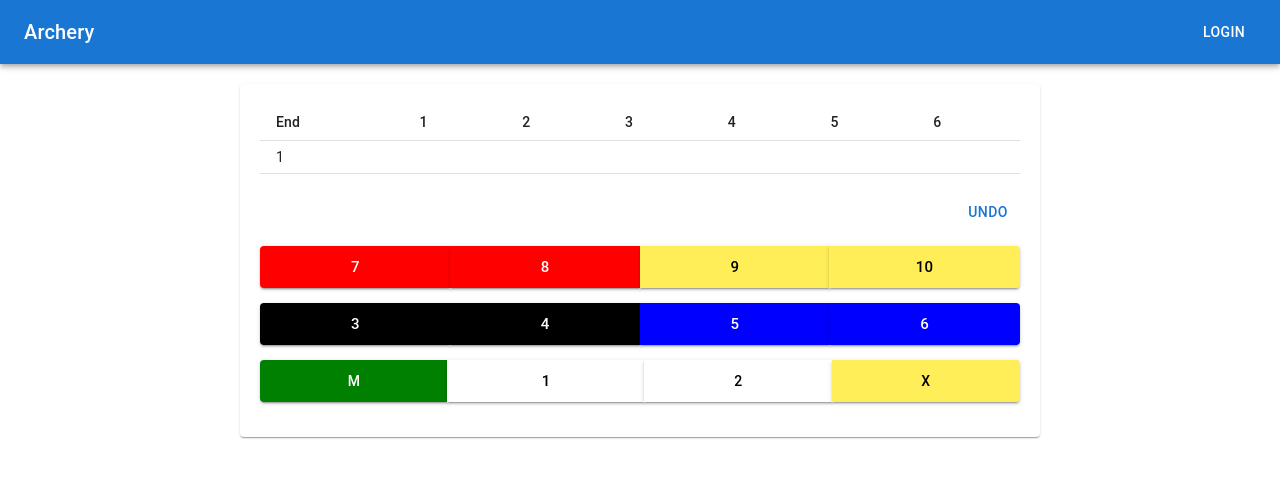
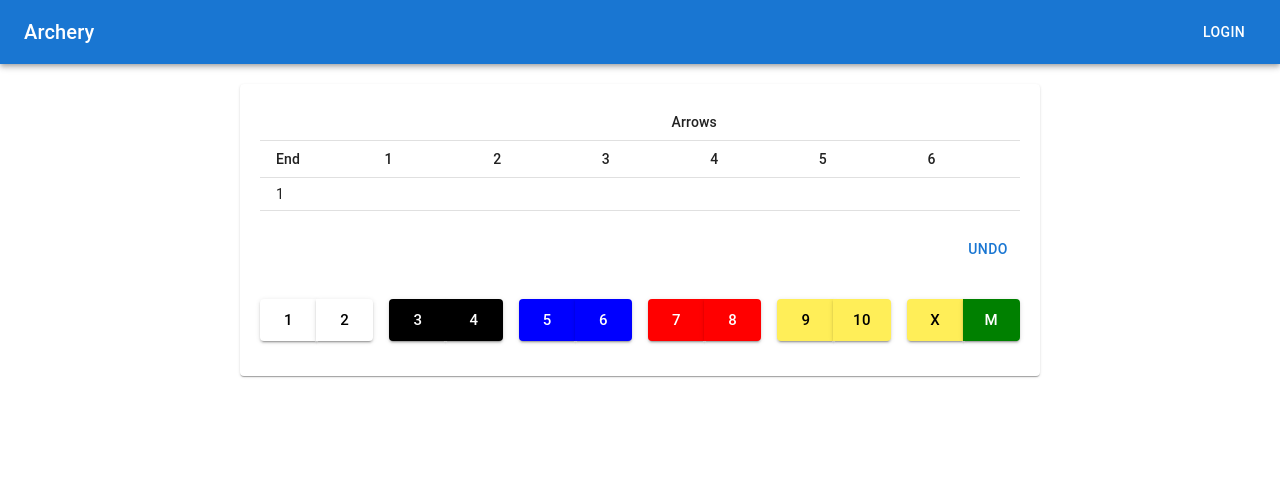
Before and after one commit to LauSam09/archery, a React (Create React App) app: page /sessions/1/active in a window 1280 px wide. Shown: the top 478 px of the page. Built offline with nearby package versions, Linux system fonts and the light colour scheme; no server answers; the database is empty; the HTML template or start-up script is replaced by a standard one.

Commit message:
Adjust button group styling

```diff
--- a/src/views/ActiveSession.tsx
+++ b/src/views/ActiveSession.tsx
@@ -2,6 +2,7 @@ import {
   Box,
   Button,
   ButtonGroup,
+  Grid,
   Table,
   TableBody,
   TableCell,
@@ -106,8 +107,14 @@ export const ActiveSession = () => {
   return (
     <div>
       <TableContainer>
-        <Table size="small">
+        <Table sx={{ tableLayout: "fixed" }} size="small">
           <TableHead>
+            <TableRow>
+              <TableCell />
+              <TableCell colSpan={6} sx={{ textAlign: "center" }}>
+                Arrows
+              </TableCell>
+            </TableRow>
             <TableRow>
               <TableCell>End</TableCell>
               <TableCell>1</TableCell>
@@ -130,13 +137,75 @@ export const ActiveSession = () => {
           </TableBody>
         </Table>
       </TableContainer>
-      <Box sx={{ marginTop: "20px", "> *": { marginBottom: "15px" } }}>
+      <Box
+        sx={{
+          marginTop: "20px",
+          "> *": { marginBottom: "15px" },
+        }}
+      >
         <Button
           onClick={() => undoPreviousScore()}
           sx={{ float: "right", marginBottom: "15px" }}
         >
           Undo
         </Button>
+        <Grid container spacing={2}>
+          <Grid item xs={6} sm={4} md={3} lg={2}>
+            <ButtonGroup fullWidth size="large">
+              <Button
+                sx={{ backgroundColor: "white", color: "black" }}
+                size="large"
+                onClick={() => addScore(1)}
+                variant="contained"
+              >
+                1
+              </Button>
+              <Button
+                sx={{ backgroundColor: "white", color: "black" }}
+                onClick={() => addScore(2)}
+                variant="contained"
+              >
+                2
+              </Button>
+            </ButtonGroup>
+          </Grid>
+          <Grid item xs={6} sm={4} md={3} lg={2}>
+            <ButtonGroup fullWidth size="large" aria-label="large button group">
+              <Button
+                sx={{ backgroundColor: "black", color: "white" }}
+                onClick={() => addScore(3)}
+                variant="contained"
+              >
+                3
+              </Button>
+              <Button
+                sx={{ backgroundColor: "black", color: "white" }}
+                variant="contained"
+                onClick={() => addScore(4)}
+              >
+                4
+              </Button>
+            </ButtonGroup>
+          </Grid>
+          <Grid item xs={6} sm={4} md={3} lg={2}>
+            <ButtonGroup fullWidth size="large" aria-label="large button group">
+              <Button
+                sx={{ backgroundColor: "blue", color: "white" }}
+                onClick={() => addScore(5)}
+                variant="contained"
+              >
+                5
+              </Button>
+              <Button
+                sx={{ backgroundColor: "blue", color: "white" }}
+                variant="contained"
+                onClick={() => addScore(6)}
+              >
+                6
+              </Button>
+            </ButtonGroup>
+          </Grid>
+          <Grid item xs={6} sm={4} md={3} lg={2}>
             <ButtonGroup fullWidth size="large" aria-label="large button group">
               <Button
                 onClick={() => addScore(7)}
@@ -152,6 +221,10 @@ export const ActiveSession = () => {
               >
                 8
               </Button>
+            </ButtonGroup>
+          </Grid>
+          <Grid item xs={6} sm={4} md={3} lg={2}>
+            <ButtonGroup fullWidth size="large" aria-label="large button group">
               <Button
                 sx={{ backgroundColor: "#ffee58", color: "black" }}
                 variant="contained"
@@ -167,38 +240,16 @@ export const ActiveSession = () => {
                 10
               </Button>
             </ButtonGroup>
-        <ButtonGroup fullWidth size="large" aria-label="large button group">
+          </Grid>
+          <Grid item xs={6} sm={4} md={3} lg={2}>
+            <ButtonGroup fullWidth size="large">
               <Button
-            sx={{ backgroundColor: "black", color: "white" }}
-            onClick={() => addScore(3)}
+                onClick={() => addScore("X")}
+                sx={{ backgroundColor: "#ffee58", color: "black" }}
                 variant="contained"
               >
-            3
+                X
               </Button>
-          <Button
-            sx={{ backgroundColor: "black", color: "white" }}
-            variant="contained"
-            onClick={() => addScore(4)}
-          >
-            4
-          </Button>
-          <Button
-            onClick={() => addScore(5)}
-            sx={{ backgroundColor: "blue" }}
-            variant="contained"
-          >
-            5
-          </Button>
-          <Button
-            onClick={() => addScore(6)}
-            sx={{ backgroundColor: "blue" }}
-            variant="contained"
-          >
-            6
-          </Button>
-        </ButtonGroup>
-
-        <ButtonGroup fullWidth>
               <Button
                 onClick={() => addScore("M")}
                 sx={{ backgroundColor: "green" }}
@@ -206,29 +257,9 @@ export const ActiveSession = () => {
               >
                 M
               </Button>
-          <Button
-            sx={{ backgroundColor: "white", color: "black" }}
-            size="large"
-            onClick={() => addScore(1)}
-            variant="contained"
-          >
-            1
-          </Button>
-          <Button
-            sx={{ backgroundColor: "white", color: "black" }}
-            onClick={() => addScore(2)}
-            variant="contained"
-          >
-            2
-          </Button>
-          <Button
-            onClick={() => addScore("X")}
-            sx={{ backgroundColor: "#ffee58", color: "black" }}
-            variant="contained"
-          >
-            X
-          </Button>
             </ButtonGroup>
+          </Grid>
+        </Grid>
       </Box>
     </div>
   );
```
Lines whose indentation alone changed are shown as unchanged.
